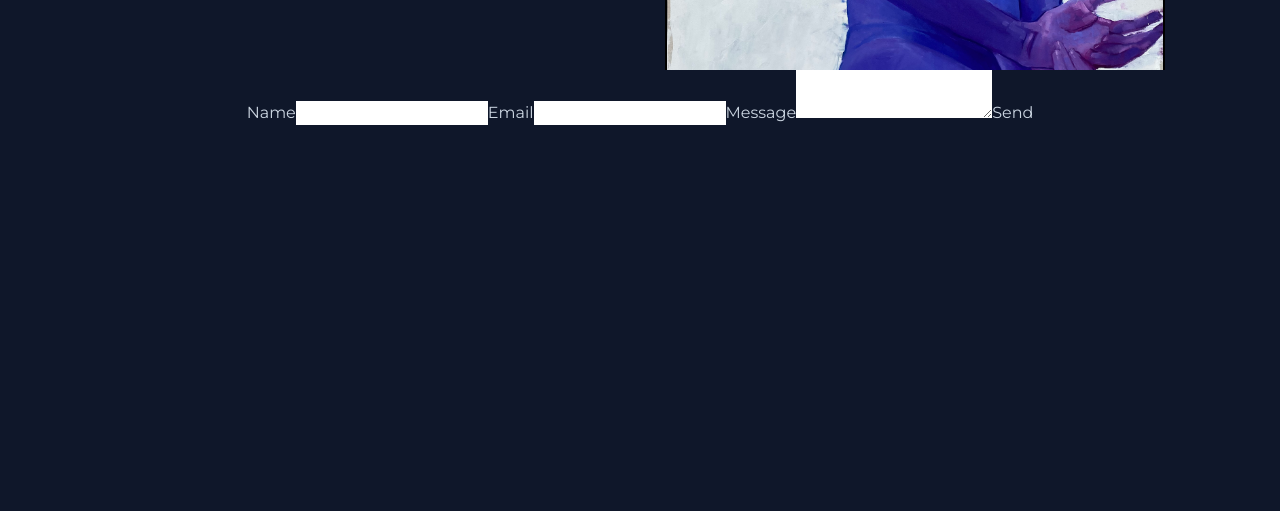
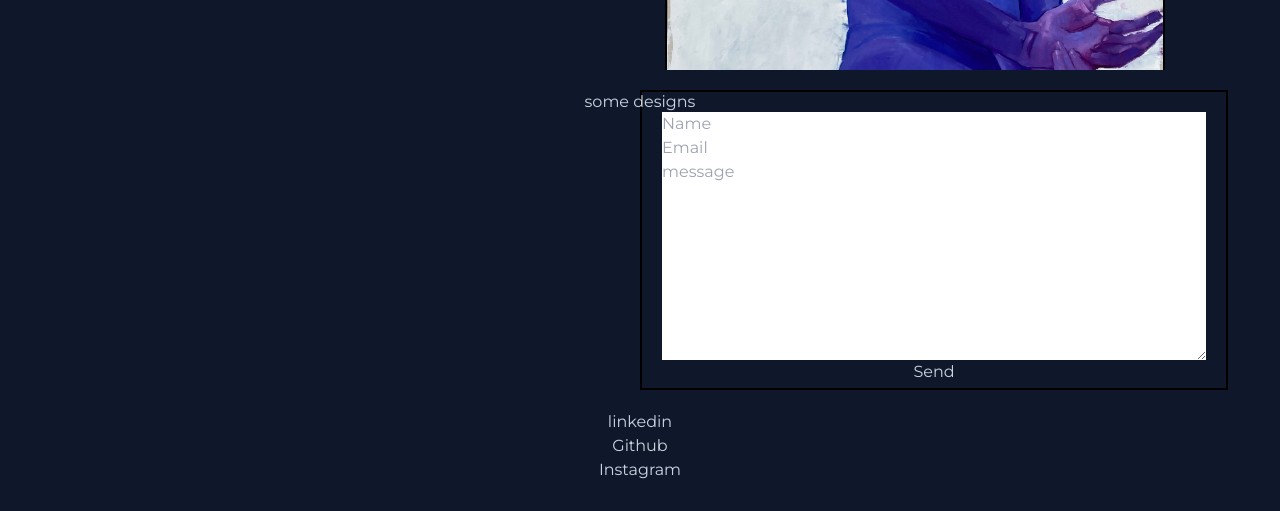
Before and after one commit to escavanessa/Portfolio, a React (Vite) app: page / in a window 1280 px wide. Shown: the part 3302-3813 px from the top of the page. Before the commit the page ends 3459 px from the top, so only its background shows below. Built offline with nearby package versions, Linux system fonts and the light colour scheme.

Commit message:
add contact css

```diff
--- a/Components/Contact/Contact.css
+++ b/Components/Contact/Contact.css
@@ -1,4 +1,39 @@
 .form-container{
+        display: grid;
+        grid-template-columns: 1fr 1fr;
+        grid-template-rows: 1fr;
+        gap: 0px 0px;
+        grid-auto-flow: row;
+        padding: 20px;
+      }
+
+      .design { grid-area: 1 / 1 / 2 / 3; }
+
+      .form-wrapper { grid-area: 1 / 2 / 2 / 3; }
+
+
+.form-wrapper{
+    display: flex;
+    flex-direction: column;
+    border: solid 2px black;
+    padding: 20px;
+    height: 300px;
+}
+
+.form{
     display: flex;
     flex-direction: column;
 }
+
+label{
+    text-align: left;
+}
+
+input{
+    margin-bottom: 10px;
+}
+
+textarea{
+    margin-bottom: 10px;
+    height: 200px;
+}
--- a/Components/Contact/Contact.jsx
+++ b/Components/Contact/Contact.jsx
@@ -22,15 +22,29 @@ const Contact = () => {
   return (
     <>
       <div className='form-container'>
-        <form className='form' ref={form} onSubmit={sendEmail}>
-          <label>Name</label>
-          <input type="text" name="user_name" />
-          <label>Email</label>
-          <input type="email" name="user_email" />
-          <label>Message</label>
-          <textarea name="message" />
-          <input type="submit" value="Send" />
-        </form>
+
+        <div className='form-wrapper'>
+          <form className='form' ref={form} onSubmit={sendEmail}>
+
+            <input type="text" name="user_name" placeholder='Name' />
+
+            <input type="email" name="user_email" placeholder='Email' />
+
+            <textarea name="message" placeholder='message'/>
+            <input type="submit" value="Send" />
+          </form>
+        </div>
+
+        <div className='design'>
+          <h1>some designs</h1>
+        </div>
+      </div>
+
+
+      <div className='link-container'>
+        <h1>linkedin</h1>
+        <h1>Github</h1>
+        <h1>Instagram</h1>
       </div>
     </>
   )
```
